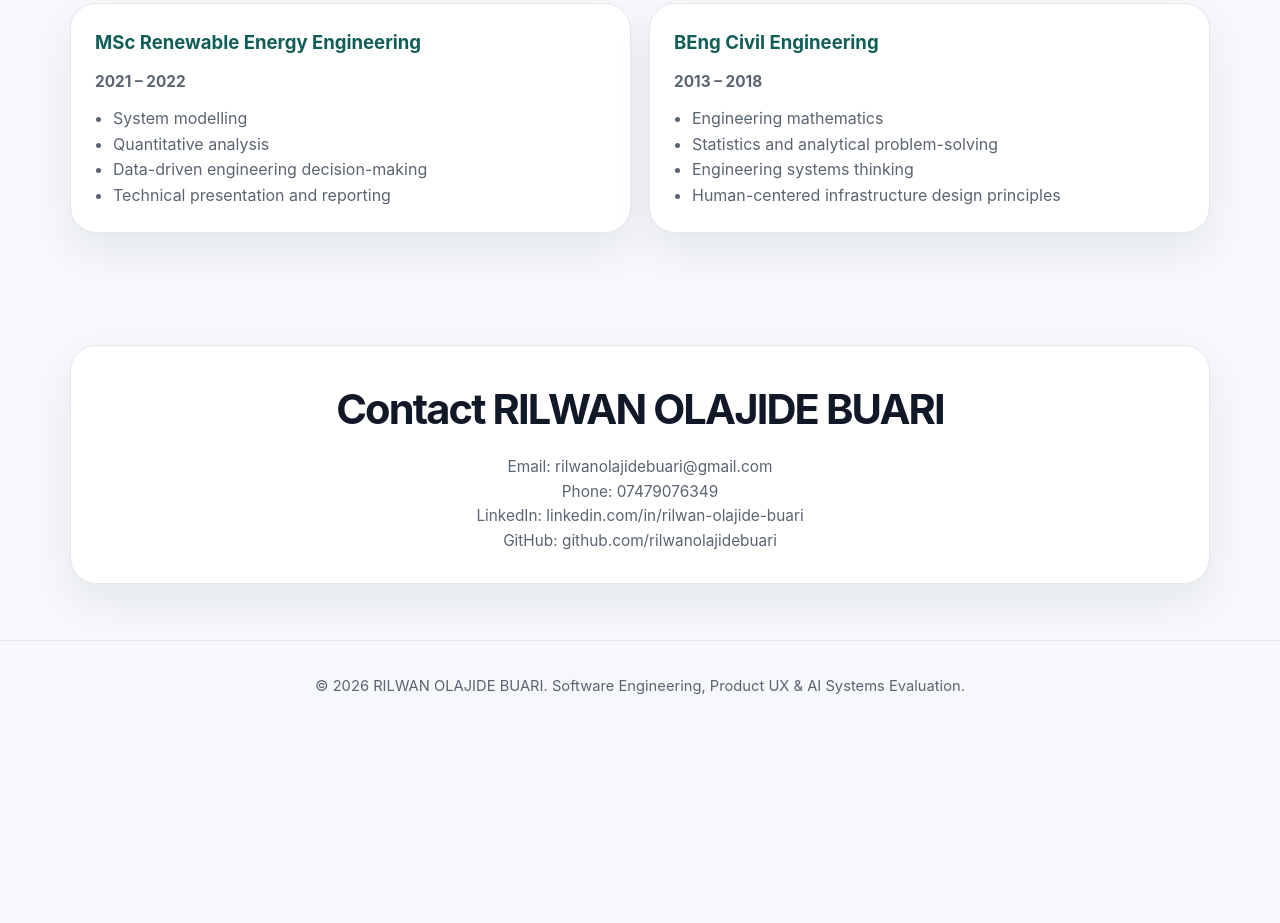
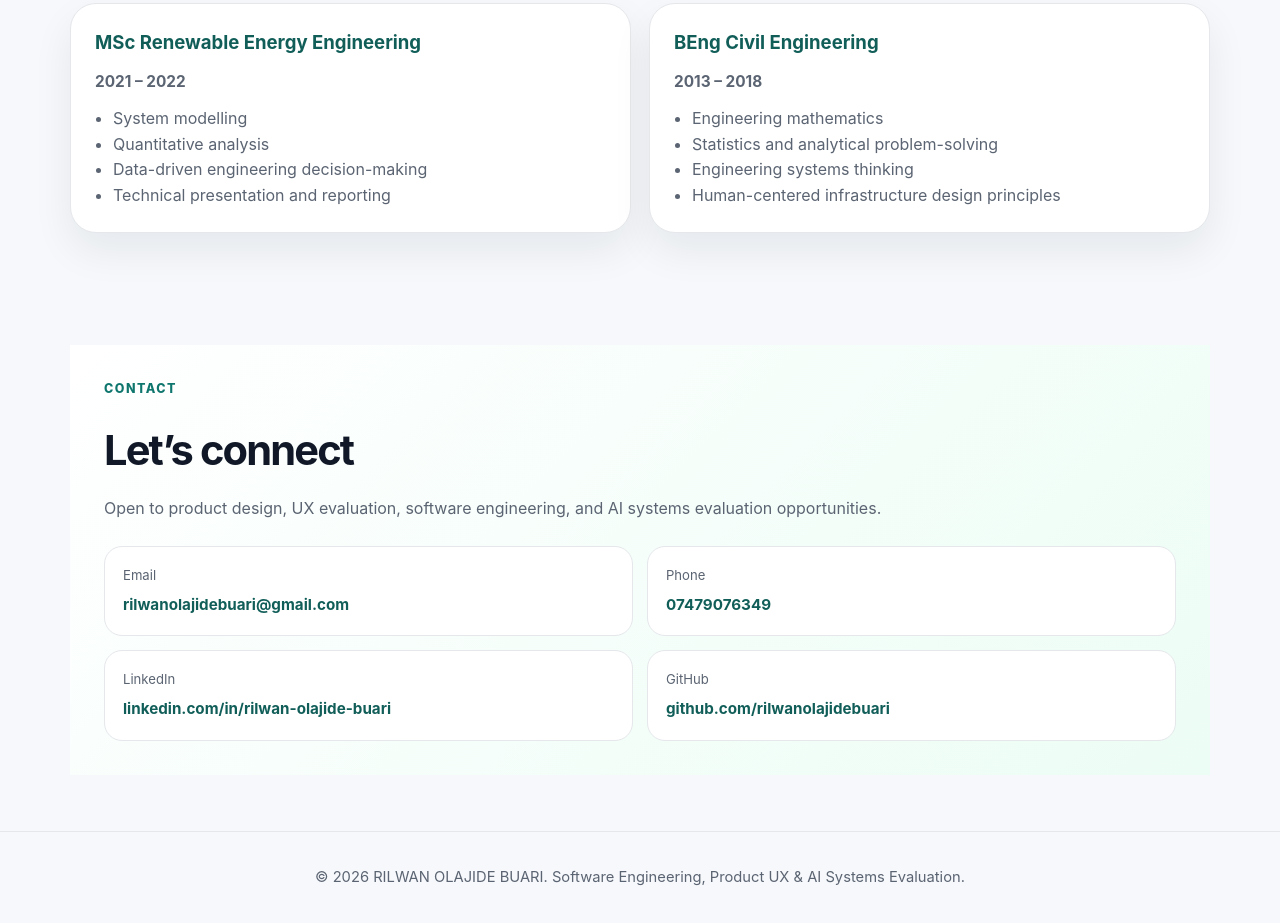
Before and after one commit to rilwanolajidebuari/rilwanolajidebuari.github.io, a plain HTML site: page index.html in a window 1280 px wide. Shown: the part 3884-4807 px from the top of the page. Before the commit the page ends 4617 px from the top, so only its background shows below. Drawn offline with Linux system fonts and the light colour scheme.

Commit message:
Update index.html
Improve contact section design

```diff
--- a/index.html
+++ b/index.html
@@ -325,8 +325,52 @@
     }
 
 .contact-card {
-      padding: 30px;
-      text-align: center;
+  padding: 34px;
+  text-align: left;
+  background: linear-gradient(135deg, #ffffff, #ecfdf5);
+}
+
+.contact-intro {
+  margin-bottom: 24px;
+}
+
+.contact-grid {
+  display: grid;
+  grid-template-columns: repeat(2, 1fr);
+  gap: 14px;
+}
+
+.contact-item {
+  display: block;
+  padding: 18px;
+  border-radius: 18px;
+  background: #ffffff;
+  border: 1px solid var(--border);
+  transition: 0.2s ease;
+}
+
+.contact-item:hover {
+  transform: translateY(-2px);
+  box-shadow: var(--shadow);
+}
+
+.contact-item span {
+  display: block;
+  color: var(--muted);
+  font-size: 0.82rem;
+  margin-bottom: 6px;
+}
+
+.contact-item strong {
+  color: var(--accent-dark);
+  font-size: 0.95rem;
+  word-break: break-word;
+}
+
+@media (max-width: 700px) {
+  .contact-grid {
+    grid-template-columns: 1fr;
+  }
 }
 
     footer {
@@ -644,14 +688,34 @@
 
     <section id="contact">
   <div class="container">
-        <div class="card contact-card">
-          <h2 class="section-title">Contact RILWAN OLAJIDE BUARI</h2>
-          <p>Email: <a href="mailto:rilwanolajidebuari@gmail.com">rilwanolajidebuari@gmail.com</a></p>
-          <p>Phone: 07479076349</p>
-          <p>LinkedIn: <a href="https://www.linkedin.com/in/rilwan-olajide-buari"
-              target="_blank">linkedin.com/in/rilwan-olajide-buari</a></p>
-          <p>GitHub: <a href="https://github.com/rilwanolajidebuari" target="_blank">github.com/rilwanolajidebuari</a>
+    <div class="contact-card">
+      <p class="eyebrow">Contact</p>
+      <h2 class="section-title">Let’s connect</h2>
+      <p class="section-intro contact-intro">
+        Open to product design, UX evaluation, software engineering, and AI systems evaluation opportunities.
       </p>
+
+      <div class="contact-grid">
+        <a class="contact-item" href="mailto:rilwanolajidebuari@gmail.com">
+          <span>Email</span>
+          <strong>rilwanolajidebuari@gmail.com</strong>
+        </a>
+
+        <a class="contact-item" href="tel:+447479076349">
+          <span>Phone</span>
+          <strong>07479076349</strong>
+        </a>
+
+        <a class="contact-item" href="https://www.linkedin.com/in/rilwan-olajide-buari" target="_blank">
+          <span>LinkedIn</span>
+          <strong>linkedin.com/in/rilwan-olajide-buari</strong>
+        </a>
+
+        <a class="contact-item" href="https://github.com/rilwanolajidebuari" target="_blank">
+          <span>GitHub</span>
+          <strong>github.com/rilwanolajidebuari</strong>
+        </a>
+      </div>
     </div>
   </div>
 </section>
```
Lines whose indentation alone changed are shown as unchanged.
